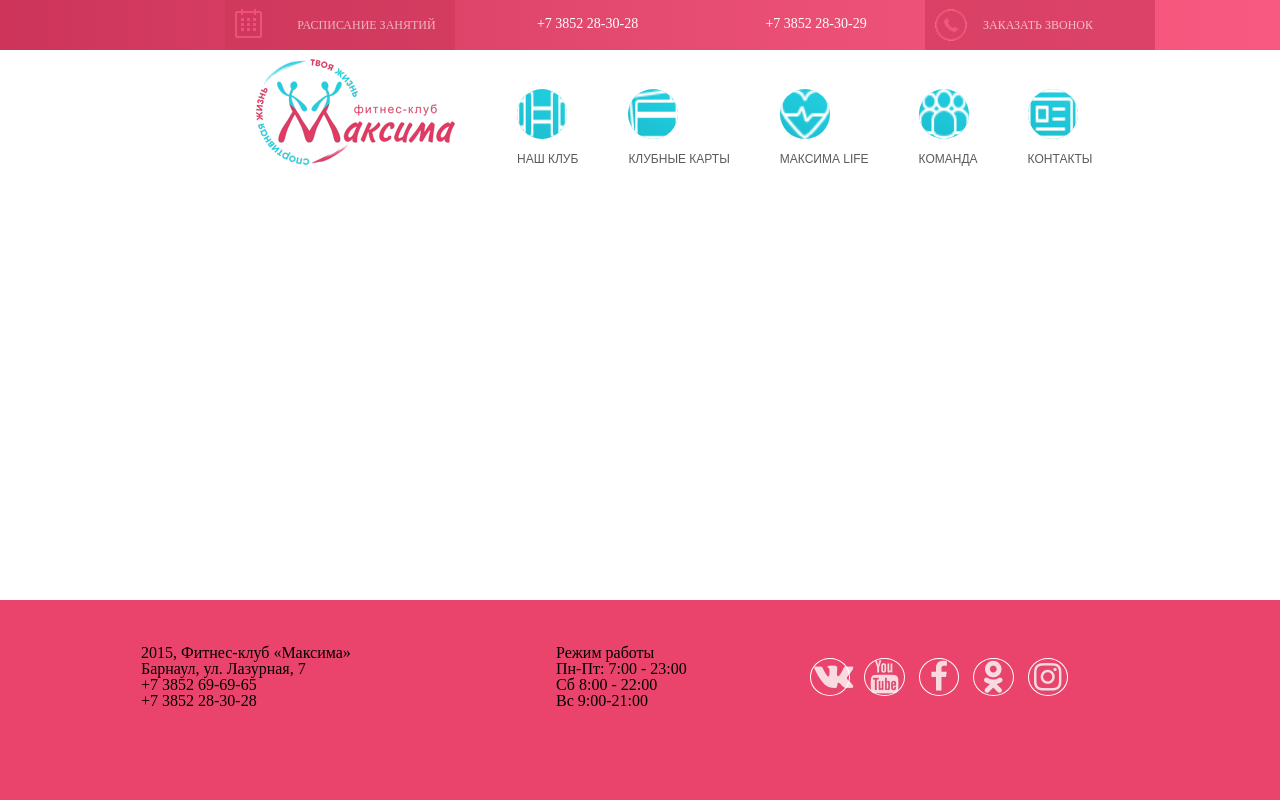
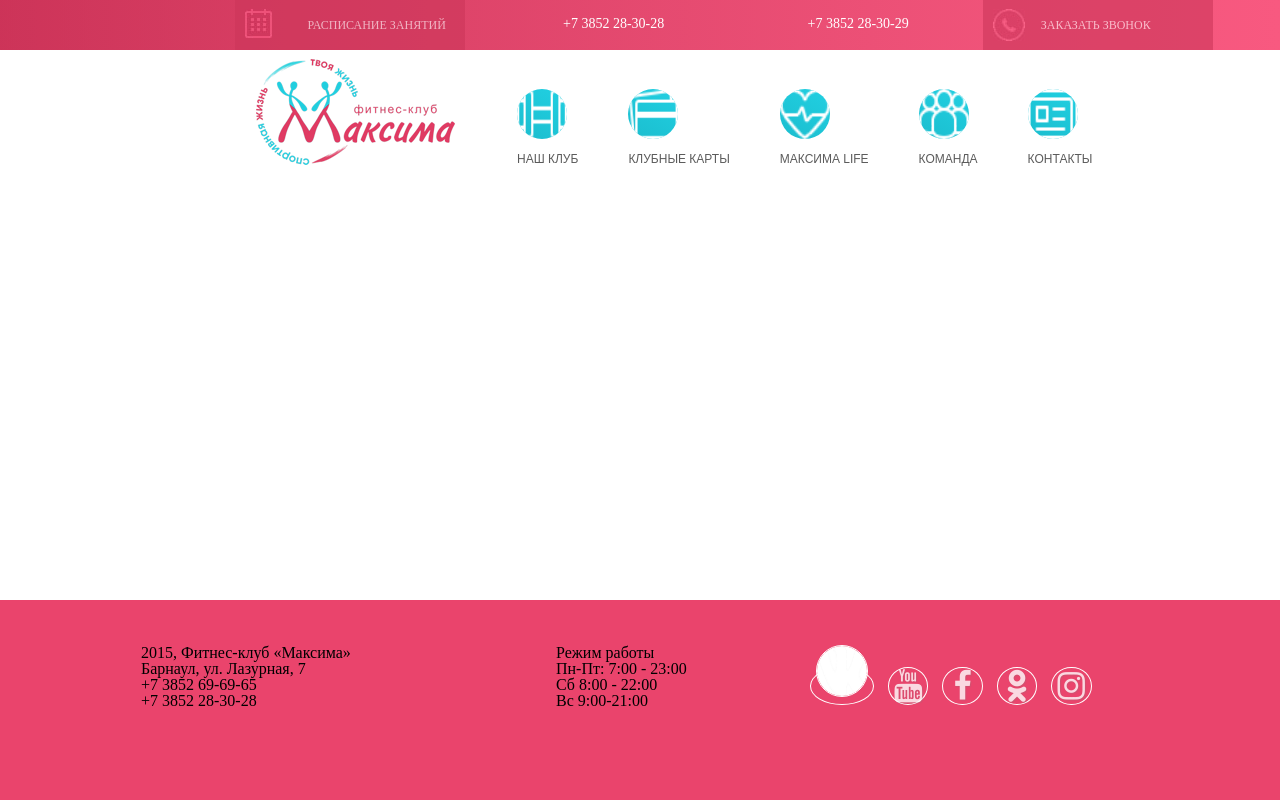
Before and after one commit to BrainWosher/maxima, a plain HTML site: page index.html in a window 1280 px wide. Drawn offline with Linux system fonts and the light colour scheme; files whose address does not match are found by name.

Commit message:
conflict

```diff
--- a/css/style.css
+++ b/css/style.css
@@ -26,7 +26,7 @@ a:active, a:visited, a:focus {
     background-image: -ms-linear-gradient( 0deg, rgb(226,55,96) 0%, rgb(248,89,128) 100%);
 }
 .header-top {
-    margin-left: -30px;
+    margin-left: -25px;
     display: block;
     width: 100%;
     background-image: -moz-linear-gradient( 0deg, rgba(189,48,82,0.6) , rgb(248,89,128) 100%);
@@ -42,10 +42,10 @@ a:active, a:visited, a:focus {
 }
 .header-wrapper {
     position: absolute;
-    left: 20vw;
+    left: 20%;
     display: block;
     margin: 0 auto;
-    min-width: 70%;
+    min-width: 978px;
     height: inherit;
 }
 .header-top .header-col:nth-child(1) {
@@ -310,6 +310,23 @@ a:active, a:visited, a:focus {
     -o-transition: 0.2sec;
     transition: 0.2sec;
 }
+.social-links img {
+    line-height: 2em;
+    color: #fff;
+    height: 50px;
+    width: 50px;
+    border: solid 1px #fff;
+    border-radius: 50%;
+    margin-left: 5px;
+    margin-right: 5px;
+    background-color: : -webkit-linear-gradient(330deg, rgb(226,56,97) 0%, rgb(246,86,125) 100%);
+    background-color: : -o-linear-gradient(330deg, rgb(226,56,97) 0%, rgb(246,86,125) 100%);
+    background-color: : linear-gradient(60deg, rgb(226,56,97) 0%, rgb(246,86,125) 100%);
+    font-size: 2em;
+    -webkit-transition: 0.2sec;
+    -o-transition: 0.2sec;
+    transition: 0.2sec;
+}
 .social-links .ikon-vk a:hover {
     background-color: #507299;
 }
--- a/index.html
+++ b/index.html
@@ -84,7 +84,7 @@
                         </div>
                     <div class="footer-col">
                         <div class="social-links">
-                            <a href="#"><i class="icon-vk"></i></a>
+                            <a href="#"><img src="img/social/vk.jpg"></a>
                             <a href="#"><i class="icon-youtube"></i></a>
                             <a href="#"><i class="icon-fb"></i></a>
                             <a href="#"><i class="icon-ok"></i></a>
```
Also changed, not shown: img/social/fb.jpg (added), img/social/vk.jpg (added).
